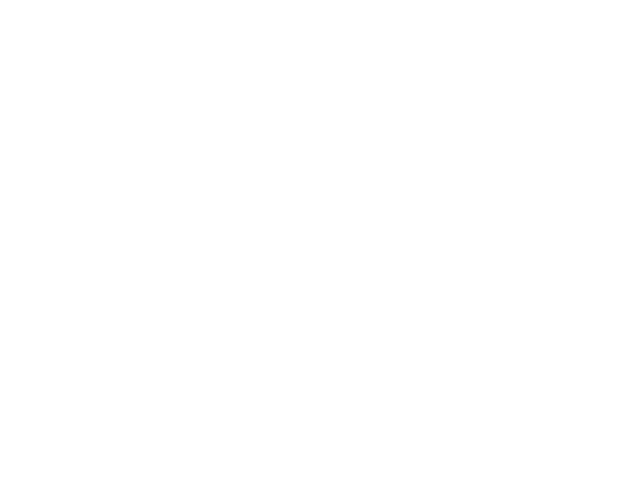
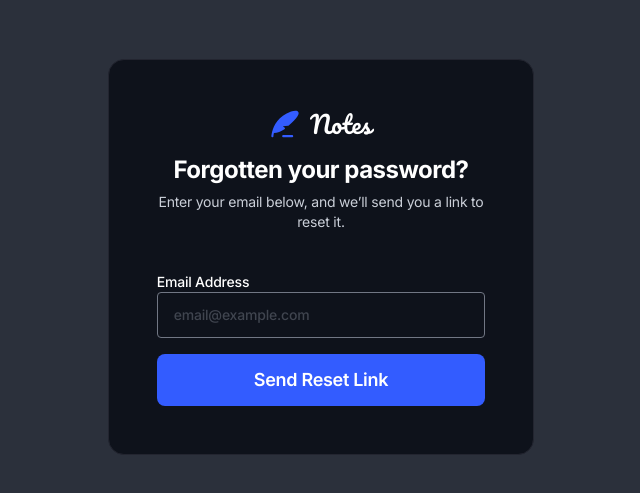
Before and after one commit to MuhammedZeki/Note-taking-App, a React (Vite) app: page /forgot-password in a window 1280 px wide. Before the commit this address had no page. Shown: the part 143-636 px from the top of the page, without its empty margins (319-959 px from the left). Built offline with nearby package versions, Linux system fonts and the light colour scheme.

Commit message:
Forgot page added

```diff
--- a/src/App.jsx
+++ b/src/App.jsx
@@ -2,6 +2,7 @@ import { Route, Routes } from "react-router-dom";
 import "./App.css";
 import Login from "./pages/auth/Login";
 import Register from "./pages/auth/Register";
+import ForgotPassword from "./pages/auth/ForgotPassword";
 
 function App() {
   return (
@@ -9,6 +10,7 @@ function App() {
       <Routes>
         <Route path="/sign-in" element={<Login />} />
         <Route path="/sign-up" element={<Register />} />
+        <Route path="/forgot-password" element={<ForgotPassword />} />
       </Routes>
     </div>
   );
--- /dev/null
+++ b/src/pages/auth/ForgotPassword.jsx
@@ -0,0 +1,45 @@
+const ForgotPassword = () => {
+  return (
+    <div className="bg-[#2B303B] h-screen flex items-center justify-center">
+      <div className="bg-[#0E121B] sm:w-[80%] lg:w-3/4 xl:w-1/3 border border-[#232530] rounded-2xl p-12 flex flex-col gap-4">
+        <div className="flex items-center justify-center ">
+          <img src="/images/logo.svg" className="-mr-14" alt="logo" />
+          <p className="text-white font-pacifico text-2xl tracking-[-0.2px]">
+            Notes
+          </p>
+        </div>
+        <div className="flex flex-col items-center justify-center gap-2">
+          <span className="text-white font-inter font-bold text-2xl leading-[1.2] tracking-[-0.5px]">
+            Forgotten your password?
+          </span>
+          <p className="text-sm font-inter font-normal tracking-[-0.2px] text-center text-[#CACFD8]">
+            Enter your email below, and we’ll send you a link to reset it.{" "}
+          </p>
+        </div>
+        <div className="flex flex-col gap-4 mt-6">
+          <div className="flex flex-col items-start">
+            <label
+              htmlFor="email"
+              className="text-white font-inter text-sm font-medium tracking-[-0.2px] leading-1.3"
+            >
+              Email Address
+            </label>
+            <input
+              type="text"
+              id="email"
+              name="email"
+              placeholder="email@example.com"
+              className="text-[#717784] px-4 py-3 font-inter text-sm font-medium tracking-[-0.2px] leading-1.4 border border-[#717784] rounded-sm w-full"
+            />
+          </div>
+
+          <button className="bg-[#335CFF] flex items-center justify-center px-4 py-3 text-white rounded-lg font-inter text-lg tracking-[-0.3px] font-semibold cursor-pointer">
+            Send Reset Link
+          </button>
+        </div>
+      </div>
+    </div>
+  );
+};
+
+export default ForgotPassword;
```
